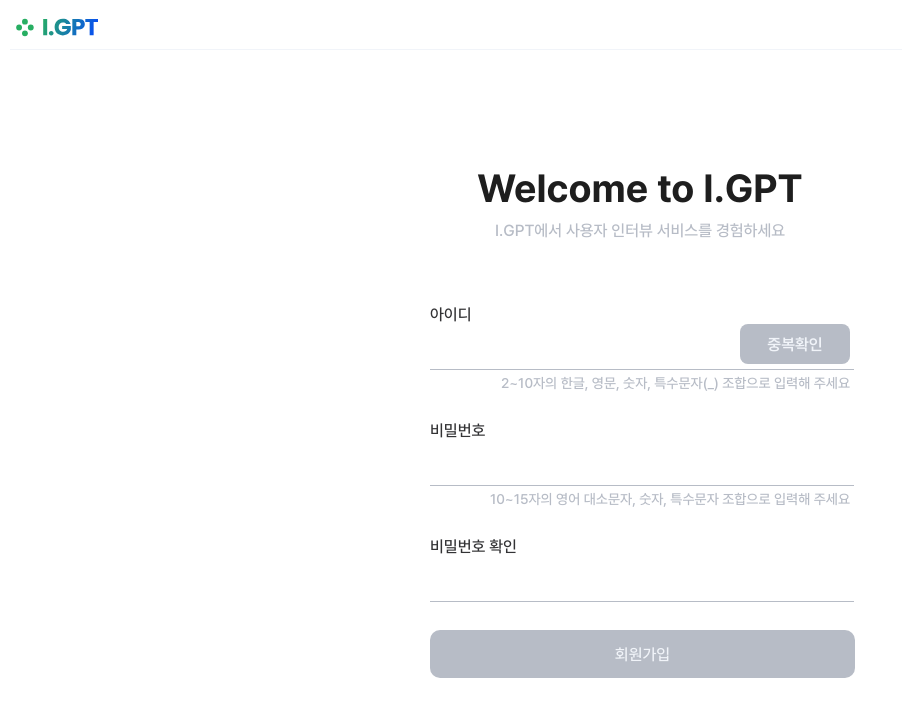
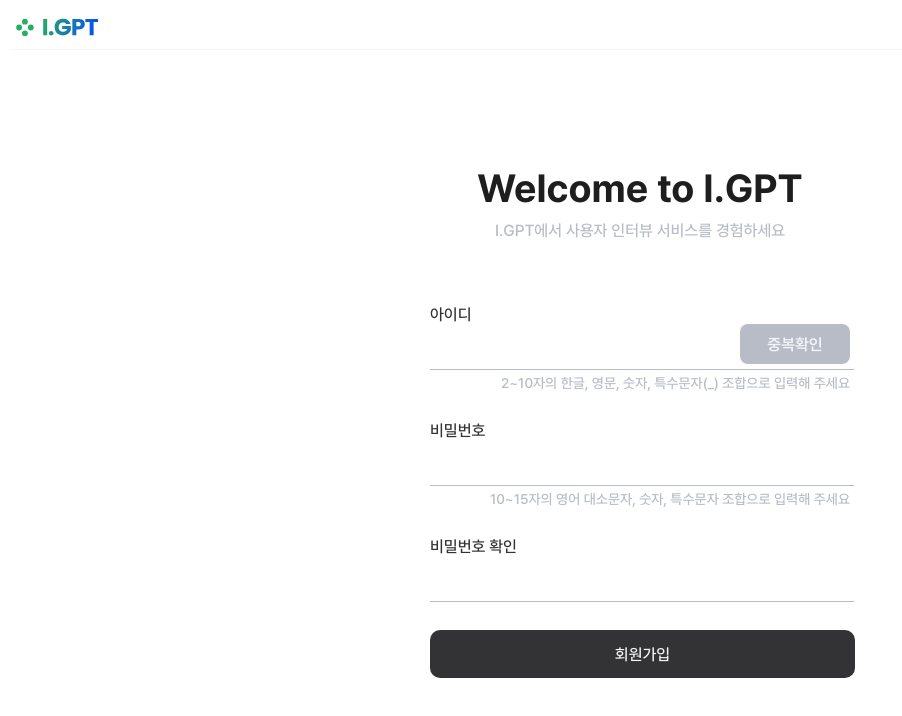
Before and after one commit to Prompt-er-Day-Winning-Team/interview_GPT_Frontend, a React (Create React App) app: page /join in a window 1280 px wide. Shown: the top 716 px of the page, without its empty margins (0-902 px from the left). Built offline with nearby package versions, Linux system fonts and the light colour scheme.

Commit message:
feat: change join button color

```diff
--- a/src/pages/join/index.js
+++ b/src/pages/join/index.js
@@ -1,13 +1,16 @@
 import React, { useState } from "react";
 import Header from "../../components/common/Header";
 import * as S from "./style";
+import axios from "axios";
+import { useNavigate } from "react-router";
 
 function JoinPage() {
   const [accountInfo, setAccountInfo] = useState({
     email: "",
     password: "",
+    passwordCheck: "",
   });
-
+  const navigate = useNavigate();
   const handleInputChange = (e) => {
     const { name, value } = e.target;
     setAccountInfo({
@@ -15,6 +18,32 @@
       [name]: value,
     });
   };
+
+  /*const registerUser = () => {
+    // create user
+    const response = axios
+      .post(
+        "/v1/users",
+        {
+          id: accountInfo.email,
+          password: accountInfo.password,
+        },
+        {
+          headers: {
+            accept: "application/json",
+            "Content-Type": "application/json",
+          },
+        }
+      )
+      .then(function (response) {
+        console.log(response);
+        navigate("/homepage");
+      })
+      .catch(function (error) {
+        console.log(error);
+      });
+  };
+  */
 
   function isValidEmail(input) {
     if (!/^.{2,10}$/.test(input)) {
@@ -76,8 +105,17 @@
           </S.BoxDescription>
           {/*비밀번호 확인*/}
           <S.ActionLabel>{"비밀번호 확인"}</S.ActionLabel>
-          <S.InputForm type={"password"} />
-          <S.JoinButton>{"회원가입"}</S.JoinButton>
+          <S.InputForm
+            type={"password"}
+            name={"passwordCheck"}
+            value={accountInfo.passwordCheck}
+            onChange={handleInputChange}
+          />
+          <S.JoinButton
+            isCheck={accountInfo.password === accountInfo.passwordCheck}
+          >
+            {"회원가입"}
+          </S.JoinButton>
         </S.InputBlock>
       </S.JoinBlock>
     </S.Wrap>
--- a/src/pages/join/style.js
+++ b/src/pages/join/style.js
@@ -94,7 +94,7 @@
 export const JoinButton = styled.div`
   width: 405px;
   height: 28px;
-  background: #b7bcc6;
+  background: ${(props) => (props.isCheck ? "#333335" : "#b7bcc6")};
   border-radius: 10px;
   padding: 10px;
   color: #f1f4f9;
```
